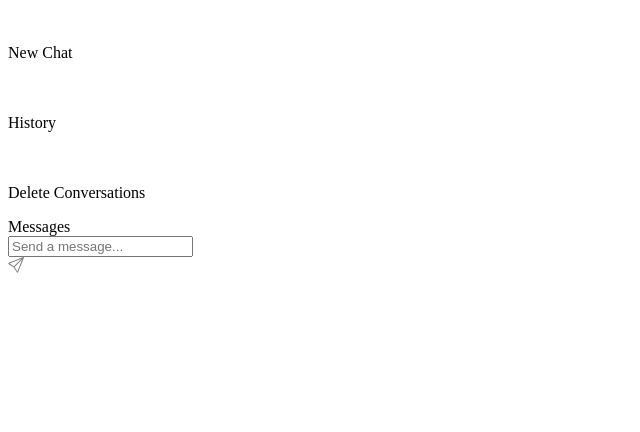
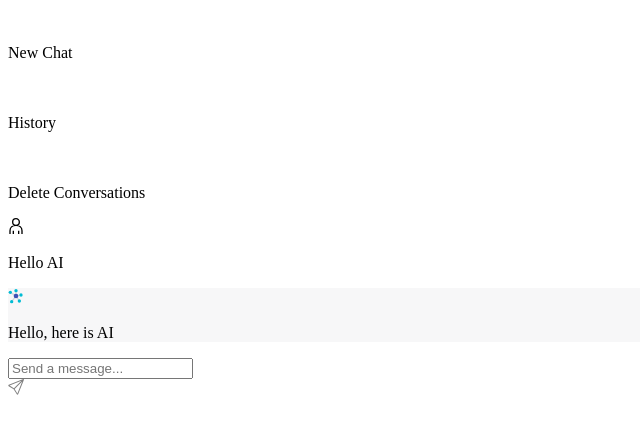
Before and after one commit to abhsyk/chat-ai, a React (Create React App) app: page / in a window 1280 px wide. Shown: the top 432 px of the page, without its empty margins (0-640 px from the left). Built offline with nearby package versions, Linux system fonts and the light colour scheme; the HTML template or start-up script is replaced by a standard one.

Commit message:
MessageItem

```diff
--- /dev/null
+++ b/src/components/chat/MessageItem/index.tsx
@@ -0,0 +1,24 @@
+import { FC } from 'react';
+import { FcMindMap } from 'react-icons/fc';
+import { GrUser } from 'react-icons/gr';
+
+type Props = {
+  isAiMessage: boolean;
+  content: string;
+};
+
+const MessageItem: FC<Props> = ({ isAiMessage, content }) => {
+  return (
+    <div
+      className="message_container"
+      style={{ background: isAiMessage ? 'rgb(247,247,248)' : 'white' }}
+    >
+      <div className="message_avator_container">
+        {isAiMessage ? <FcMindMap /> : <GrUser />}
+      </div>
+      <p className="message_text">{content}</p>
+    </div>
+  );
+};
+
+export default MessageItem;
--- a/src/components/chat/Messages/index.tsx
+++ b/src/components/chat/Messages/index.tsx
@@ -1,7 +1,13 @@
 import { FC } from 'react';
+import { MessageItem } from '../../chat';
 
 const Messages: FC = () => {
-  return <div className="chat_messages_container">Messages</div>;
+  return (
+    <div className="chat_messages_container">
+      <MessageItem isAiMessage={false} content="Hello AI" />
+      <MessageItem isAiMessage={true} content="Hello, here is AI" />
+    </div>
+  );
 };
 
 export default Messages;
--- a/src/components/chat/index.ts
+++ b/src/components/chat/index.ts
@@ -1,3 +1,4 @@
 export { default as Chat } from './Chat';
 export { default as Messages } from './Messages';
 export { default as NewMessageInput } from './NewMessageInput';
+export { default as MessageItem } from './MessageItem';
--- a/src/styles.css
+++ b/src/styles.css
@@ -136,6 +136,7 @@
   width: 100%;
   display: flex;
   justify-content: center;
+  align-items: center;
   padding: 30px 0;
 }
 
```
